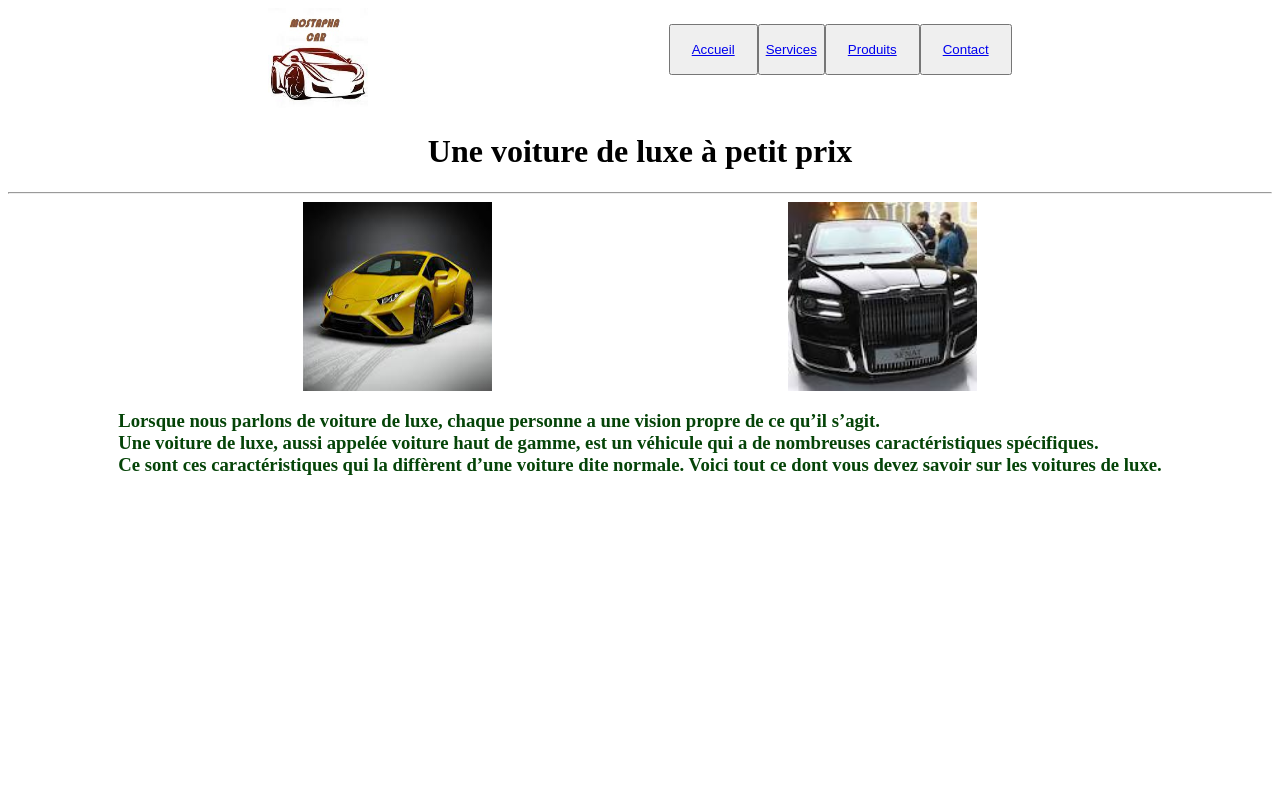
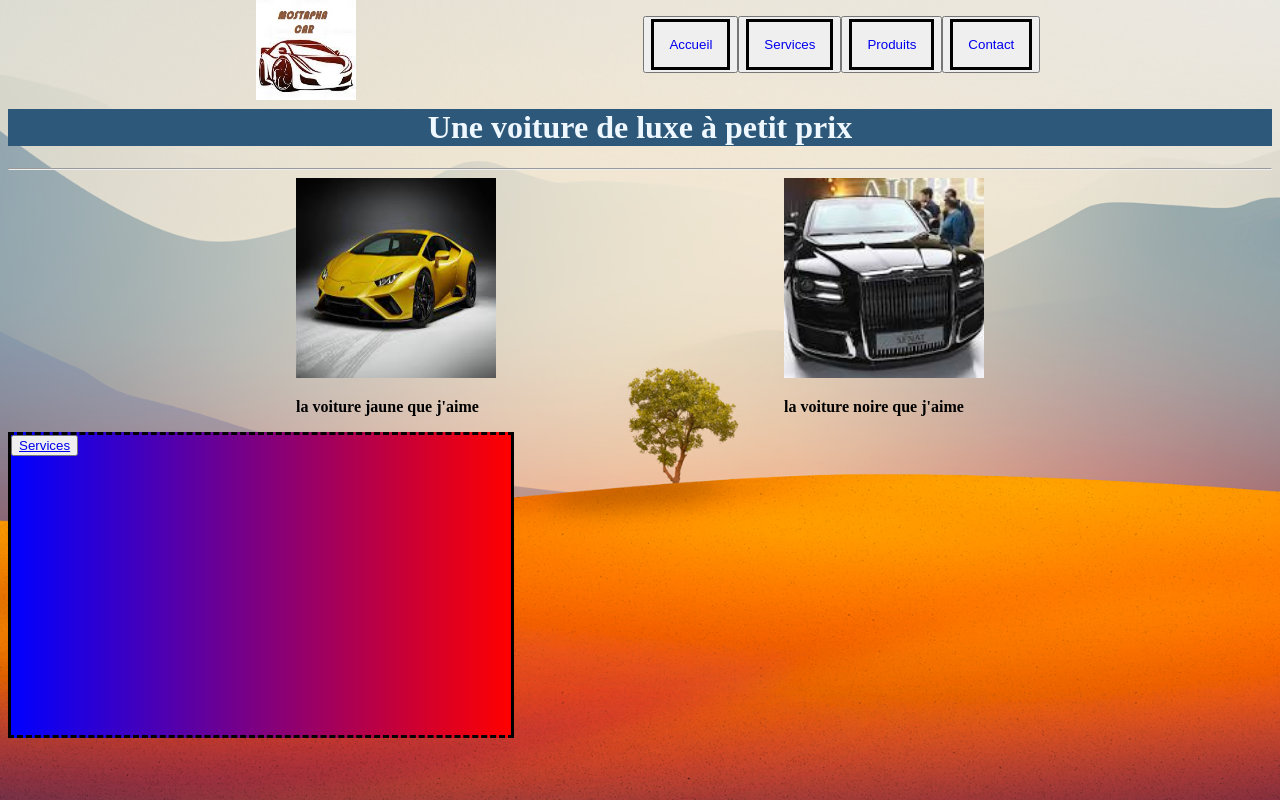
Before and after one commit to messaoudimos/htmlCSS, a plain HTML site: page index.html in a window 1280 px wide. Drawn offline with Linux system fonts and the light colour scheme; a web font is replaced by a local one.

Commit message:
MajCours

```diff
--- a/index.html
+++ b/index.html
@@ -4,11 +4,13 @@
 <meta charset ="utf-8">
 <meta name="viewport" content="with=divice-with,intial-scale=1.0">
 <!--<meta http-equiv="refresh" content="3"-->
-
 <link href="style.css" rel="stylesheet">
 <title>html/CSS</title>
+<link rel="preconnect" href="https://fonts.googleapis.com">
+<link rel="preconnect" href="https://fonts.gstatic.com" crossorigin>
+<link href="https://fonts.googleapis.com/css2?family=Rubik+Doodle+Shadow&display=swap" rel="stylesheet">
 </head>
-<body>
+<body class="parallax">
     <header>
         <div class="header">
         <div>
@@ -16,9 +18,9 @@
         </div>
         <div>
             <nav>
-                <ul class="link" >
-                   <button> <li><a href="index.html">Accueil</a></li></button>
-                    <button><a href="navigation/Services.html">Services</a></li></button>
+                <ul class="toto" >
+                    <button><li><a href="index.html">Accueil</a></li></button>
+                    <button><li><a href="navigation/Services.html">Services</a></li></button>
                     <button><li><a href="navigation/Produits.html">Produits</a></li></button>
                     <button><li><a href="navigation/Contact.html">Contact</a></li></button>
                 </ul>
@@ -26,25 +28,37 @@
         </div>
         </div>
     </header>
+    <main>
         <h1>
             Une voiture de luxe à petit prix
         </h1>
         <hr>
-    <div class="voiture"  >
-        <img class="image-droite" src="navigation/image/voiture jaune.jfif" alt="jaune">
+        <section class="voiture">
+            <div class="voiture-droite"  >
+
+                <img class="image-droite" src="navigation/image/voiture jaune.jfif" alt="jaune" >
+                <p>
+                    <b>la voiture jaune que j'aime</b>                </p>
+            </div>
+            <div class="voiture-noire">
                 <img class="image-gauche" src="navigation/image/voiture noire.jfif" alt="noire">
+                <p>
+                     <b>la voiture noire que j'aime</b>
+                </p>
 
             </div>
+        </section>
+        <section class="linearSection">
+            <button>
+                <a href="navigation/Services.html">Services</a>
+            </button>
+        </section>
+    </main>
+
     <div>
         <p>
-            <h3>
-            Lorsque nous parlons de voiture de luxe,
-             chaque personne a une vision propre de ce qu’il s’agit.
-            <br>Une voiture de luxe, aussi appelée voiture haut de gamme,
-             est un véhicule qui a de nombreuses caractéristiques spécifiques.
-             <br>Ce sont ces caractéristiques qui la diffèrent d’une voiture dite normale.
-             Voici tout ce dont vous devez savoir sur les voitures de luxe.
-            </h3>
+
+
         </p>
     </div>
 </body>
--- a/style.css
+++ b/style.css
@@ -6,19 +6,74 @@ height: 100px;/* taille sur la vertical*/
 .header{
     display: flex;
     justify-content: space-evenly;
+    position: fixed;
+    top: 0;
+    width: 100%;
 }
-.link{
+main{
+    padding-top: 80px;
+}
+.toto{
     display: flex;
 }
-li{
-    margin: 15px; list-style-type: none;
+ul li{
+    padding: 15px;
+    list-style-type: none;
+    justify-content: space-between;
+    border: 3px solid black;
+    /*border-radius: 100px 0px 100px 0px;*/
+}
+ul li a {
+    text-decoration: none;
+}
+h1{color: aliceblue;
+    text-align: center;
+    background-color: rgb(45, 88, 122);
+ }
+ .image-droite{
+    width: 200px;
+    height: 200px;
+}
+.image-gauche{
+    width: 200px;
+    height: 200px;
+
+}
+.voiture{
+    display: flex ;
+    justify-content:space-evenly;
+}
+
+h3{
+    display: flex;
+    justify-content: center;
+    color: rgb(5, 68, 8);
 }
 h1{
-    text-align: center;
- }
-
-.voiture{display: flex ;justify-content:space-evenly; align-content: center ;
-height: 500%;}
-.image-droite{height: 5cm; width: 5cm;}
-.image-gauche{height: 5cm; width: 5cm;}
-h3{ display: flex; justify-content: center; color: rgb(5, 68, 8);}
+    font-family:'Rubik Doodle Shadow', serif ;
+}
+body{
+    background-size: cover;
+    background-position: center;
+}
+.linearSection{
+    width: 500px;
+    height: 300px;
+    background: linear-gradient(90deg, blue, red);
+    border-width: 3px ;
+    border-color: black;
+    border-style: dashed solid;
+    box-shadow: 5px 5px 20px rgba(red, green, blue, alpha)
+}
+.parallax{
+    background-image:url(navigation/image/désert.jpg) ;
+    height: 100%;
+    background-attachment:fixed ;
+    background-position: center ;
+    background-repeat: no-repeat ;
+    background-size: cover ;
+}
+a:hover {
+    color: rgb(194, 17, 106);
+}
+a:visited{ color: black;}
```
Also changed, not shown: navigation/image/back.jpg (added), navigation/image/désert.jpg (added). Lines whose indentation alone changed are shown as unchanged.
